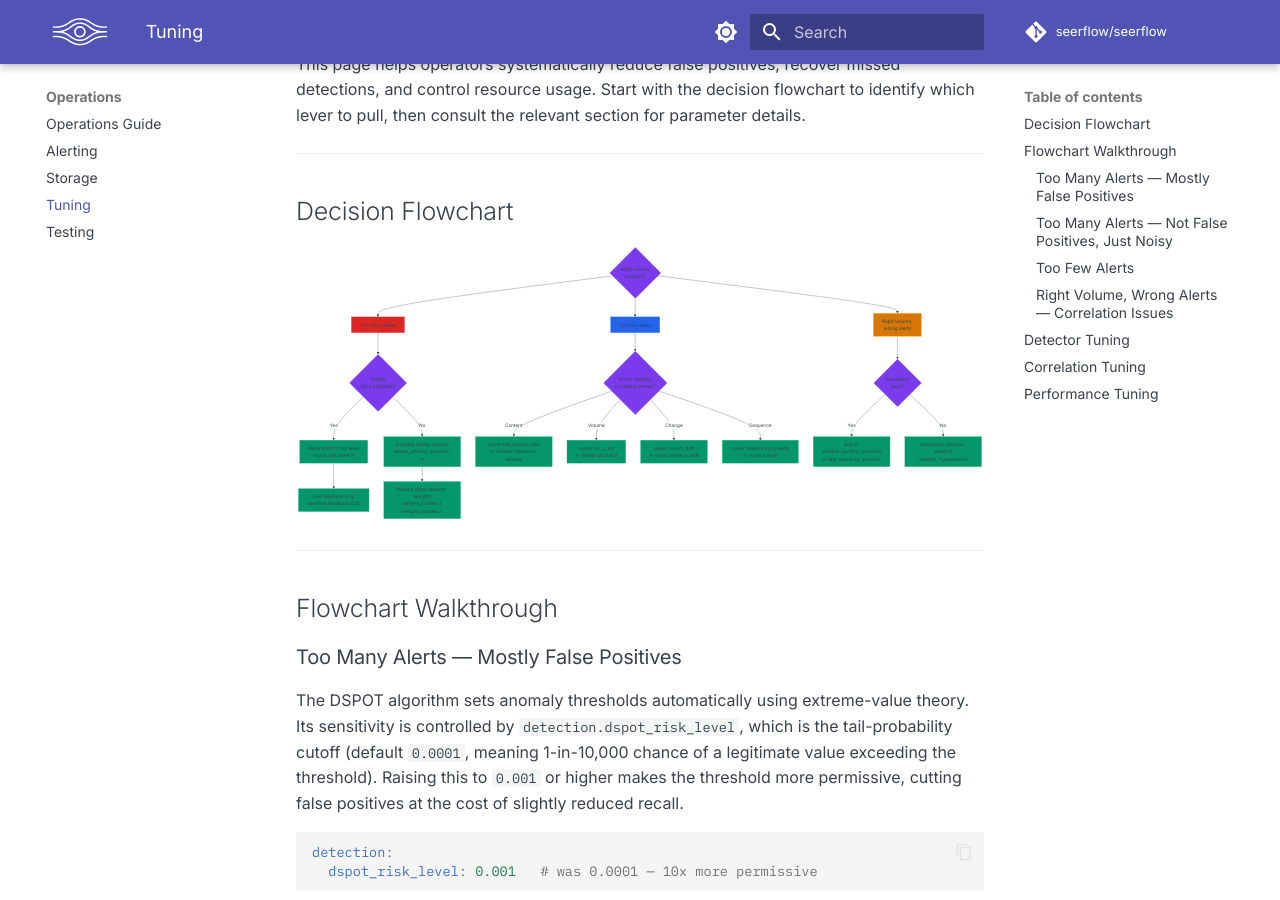
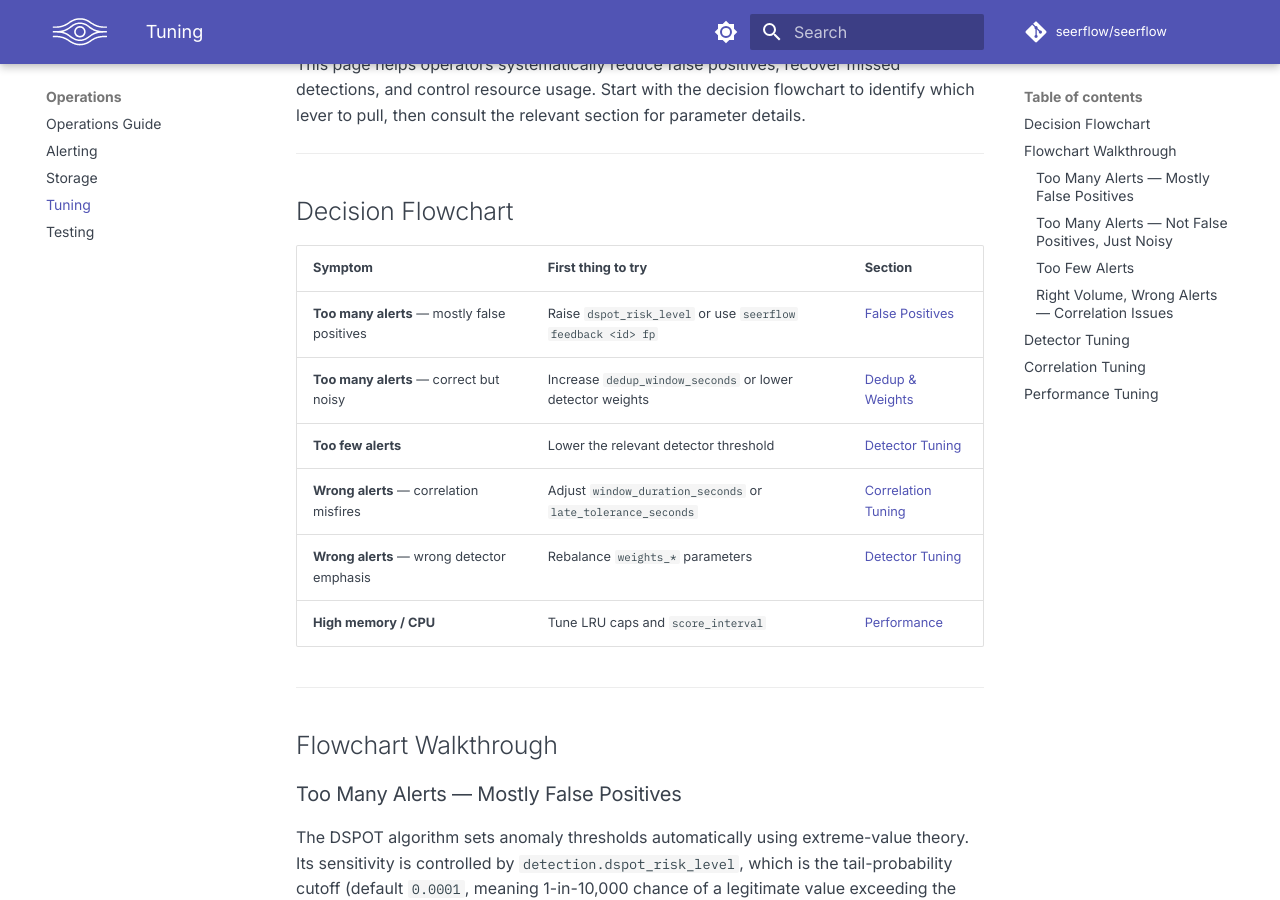
Before and after one commit to seerflow/seerflow-guide, an MkDocs documentation site: the page built from docs/operations/tuning.md, in a window 1280 px wide and 900 px high, scrolled down 233 px. Built offline with MkDocs 1.6.1 and Material for MkDocs 9.7.7, drawn with Linux system fonts in a browser that asks for light colours; plug-ins that fetch from the network failed and are left out; comment, search, counter and statistics services are not loaded; some of the changed lines change nothing that is shown.

Commit message:
fix(S-139G): replace unreadable Mermaid flowchart with decision table

````diff
--- a/docs/operations/tuning.md
+++ b/docs/operations/tuning.md
@@ -6,47 +6,14 @@ This page helps operators systematically reduce false positives, recover missed
 
 ## Decision Flowchart
 
-```mermaid
-flowchart TD
-    Start{Alert volume\nproblem?} --> TooMany[Too many alerts]
-    Start --> TooFew[Too few alerts]
-    Start --> WrongAlerts[Right volume,\nwrong alerts]
-
-    TooMany --> FP{Mostly\nfalse positives?}
-    FP -->|Yes| RaiseDspot[Raise DSPOT risk level\ndspot_risk_level ↑]
-    FP -->|No| IncreaseDedup[Increase dedup window\ndedup_window_seconds ↑]
-
-    RaiseDspot --> Feedback[Use feedback loop\nseerflow feedback id fp]
-    IncreaseDedup --> ReduceWeights[Reduce noisy detector weights\nweights_content / weights_volume ↓]
-
-    TooFew --> WhichDetector{Which detector\nis missing events?}
-    WhichDetector -->|Content| LowerHST[Lower hst_window_size\n← smaller reference window]
-    WhichDetector -->|Volume| LowerHW[Lower hw_n_std\n← tighter std band]
-    WhichDetector -->|Change| LowerCUSUM[Lower cusum_drift\n← more sensitive shift]
-    WhichDetector -->|Sequence| LowerMarkov[Lower markov_min_events\n← score sooner]
-
-    WrongAlerts --> CorrIssue{Correlation\nissue?}
-    CorrIssue -->|Yes| AdjustWindows[Adjust window_duration_seconds\nor late_tolerance_seconds]
-    CorrIssue -->|No| RebalanceWeights[Rebalance detector weights\nweights_* parameters]
-
-    style Start fill:#7c3aed,color:#fff,stroke:#a78bfa
-    style FP fill:#7c3aed,color:#fff,stroke:#a78bfa
-    style WhichDetector fill:#7c3aed,color:#fff,stroke:#a78bfa
-    style CorrIssue fill:#7c3aed,color:#fff,stroke:#a78bfa
-    style TooMany fill:#dc2626,color:#fff,stroke:#f87171
-    style TooFew fill:#2563eb,color:#fff,stroke:#60a5fa
-    style WrongAlerts fill:#d97706,color:#fff,stroke:#fbbf24
-    style RaiseDspot fill:#059669,color:#fff,stroke:#34d399
-    style Feedback fill:#059669,color:#fff,stroke:#34d399
-    style IncreaseDedup fill:#059669,color:#fff,stroke:#34d399
-    style ReduceWeights fill:#059669,color:#fff,stroke:#34d399
-    style LowerHST fill:#059669,color:#fff,stroke:#34d399
-    style LowerHW fill:#059669,color:#fff,stroke:#34d399
-    style LowerCUSUM fill:#059669,color:#fff,stroke:#34d399
-    style LowerMarkov fill:#059669,color:#fff,stroke:#34d399
-    style AdjustWindows fill:#059669,color:#fff,stroke:#34d399
-    style RebalanceWeights fill:#059669,color:#fff,stroke:#34d399
-```
+| Symptom | First thing to try | Section |
+|---------|-------------------|---------|
+| **Too many alerts** — mostly false positives | Raise `dspot_risk_level` or use `seerflow feedback <id> fp` | [False Positives](#too-many-alerts--mostly-false-positives) |
+| **Too many alerts** — correct but noisy | Increase `dedup_window_seconds` or lower detector weights | [Dedup & Weights](#too-many-alerts--correct-but-noisy) |
+| **Too few alerts** | Lower the relevant detector threshold | [Detector Tuning](#detector-tuning) |
+| **Wrong alerts** — correlation misfires | Adjust `window_duration_seconds` or `late_tolerance_seconds` | [Correlation Tuning](#correlation-tuning) |
+| **Wrong alerts** — wrong detector emphasis | Rebalance `weights_*` parameters | [Detector Tuning](#detector-tuning) |
+| **High memory / CPU** | Tune LRU caps and `score_interval` | [Performance](#performance-tuning) |
 
 ---
 
````
